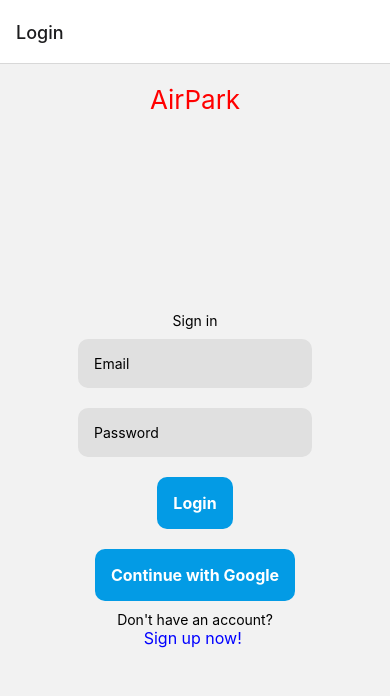
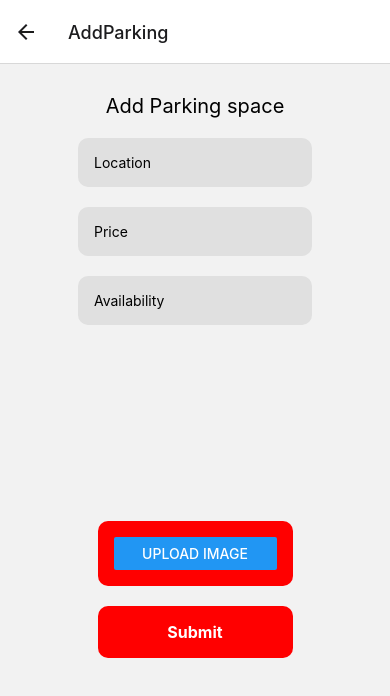
Before and after one commit to g-kimani/airpark, a React Native app: screen /AddParking in a window 390 px wide. Shown: the top 696 px of the page. Built offline with nearby package versions, Linux system fonts and the light colour scheme.

Commit message:
add parking space created

```diff
--- a/App.tsx
+++ b/App.tsx
@@ -12,6 +12,7 @@
 import { UserContext } from "./contexts/UserContext";
 import { useState, useEffect } from "react";
 import * as SecureStore from "expo-secure-store";
+import AddParkingList from "./screens/AddParkingList";
 
 const Stack = createNativeStackNavigator<NavigationStackParamList>();
 
@@ -21,6 +22,7 @@
   Signup: undefined;
   Profile: { userid: "string" } | undefined;
   navigate: {};
+  AddParking: undefined;
 };
 export default function App() {
   const [user, setUser] = useState({});
@@ -40,6 +42,7 @@
           <Stack.Screen name="Login" component={LoginScreen} />
           <Stack.Screen name="Signup" component={SignupScreen} />
           <Stack.Screen name="HomePage" component={HomePage} />
+          <Stack.Screen name="AddParking" component={AddParkingList} />
         </Stack.Navigator>
       </NavigationContainer>
     </UserContext.Provider>
--- a/Components/MapView.tsx
+++ b/Components/MapView.tsx
@@ -2,6 +2,7 @@
 import { Marker } from "react-native-maps";
 import { FlatList, StyleSheet } from "react-native";
 import { Text } from "react-native";
+import * as Location from "expo-location";
 
 type Props = {
   selectedLocation: {
@@ -24,7 +25,7 @@
         }}
       >
         <Marker coordinate={{ latitude: 51.509865, longitude: -0.118092 }} />
-        {/* <FlatList
+        <FlatList
           data={parkings}
           renderItem={({ item }) => (
             <Marker
@@ -34,17 +35,7 @@
               }}
             />
           )}
-        /> */}
-        {parkings.map((parking) => {
-          return (
-            <Marker
-              coordinate={{
-                latitude: parking.latitude,
-                longitude: parking.longitude,
-              }}
-            />
-          );
-        })}
+        />
       </MapView>
     </>
   );
--- a/app.json
+++ b/app.json
@@ -6,14 +6,21 @@
     "orientation": "portrait",
     "icon": "./assets/icon.png",
     "userInterfaceStyle": "light",
+    "plugins": [
+      [
+        "expo-image-picker",
+        {
+          "photosPermission": "The app accesses your photos to let you share them with your friends."
+        }
+      ]
+    ],
     "splash": {
       "image": "./assets/splash.png",
       "resizeMode": "contain",
       "backgroundColor": "#ffffff"
     },
-    "assetBundlePatterns": [
-      "**/*"
-    ],
+
+    "assetBundlePatterns": ["**/*"],
     "ios": {
       "supportsTablet": true
     },
--- a/package.json
+++ b/package.json
@@ -27,7 +27,9 @@
     "react-native-screens": "~3.20.0",
     "react-native-web": "~0.18.10",
     "yup": "^1.2.0",
-    "expo-secure-store": "~12.1.1"
+    "expo-secure-store": "~12.1.1",
+    "expo-location": "~15.1.1",
+    "expo-image-picker": "~14.1.1"
   },
   "devDependencies": {
     "@babel/core": "^7.20.0",
--- /dev/null
+++ b/screens/AddParkingList.tsx
@@ -0,0 +1,94 @@
+import React, { useState } from "react";
+import {
+  Text,
+  View,
+  TextInput,
+  StyleSheet,
+  Button,
+  Image,
+  TouchableOpacity,
+} from "react-native";
+import * as ImagePicker from "expo-image-picker";
+
+const AddParkingList = () => {
+  const [image, setImage] = useState(null);
+  const pickImage = async () => {
+    // No permissions request is necessary for launching the image library
+    let result = await ImagePicker.launchImageLibraryAsync({
+      mediaTypes: ImagePicker.MediaTypeOptions.All,
+      allowsEditing: true,
+      aspect: [4, 3],
+      quality: 1,
+    });
+
+    console.log(result);
+
+    if (!result.canceled) {
+      setImage(result.assets[0].uri);
+    }
+  };
+
+  return (
+    <>
+      <View style={styles.container}>
+        <Text style={styles.header}>Add Parking space</Text>
+        <TextInput
+          id="location"
+          placeholder="Location"
+          style={styles.inputText}
+        />
+
+        <TextInput id="price" placeholder="Price" style={styles.inputText} />
+        <TextInput
+          id="Availability"
+          placeholder="Availability"
+          style={styles.inputText}
+        />
+      </View>
+      <View style={{ flex: 1, alignItems: "center", justifyContent: "center" }}>
+        <TouchableOpacity style={styles.button}>
+          <Button title="Upload image" onPress={pickImage} />
+        </TouchableOpacity>
+        {image && (
+          <Text>Successfully uploaded!</Text>
+          // <Image source={{ uri: image }} style={{ width: 200, height: 200 }} />
+        )}
+        <TouchableOpacity style={styles.button}>
+          <Text style={styles.buttonText}>Submit</Text>
+        </TouchableOpacity>
+      </View>
+    </>
+  );
+};
+const styles = StyleSheet.create({
+  header: {
+    fontSize: 20,
+    margin: 10,
+    paddingTop: 20,
+  },
+  container: {
+    alignItems: "center",
+  },
+  inputText: {
+    padding: 16,
+    backgroundColor: "#e0e0e0",
+    borderRadius: 10,
+    margin: 10,
+    width: "60%",
+  },
+
+  button: {
+    padding: 16,
+    backgroundColor: "red",
+    borderRadius: 10,
+    margin: 10,
+    width: "50%",
+  },
+  buttonText: {
+    color: "white",
+    fontWeight: "700",
+    fontSize: 16,
+    textAlign: "center",
+  },
+});
+export default AddParkingList;
```
Also changed, not shown: 1 other file (tests, documents, lock files or other folders).
